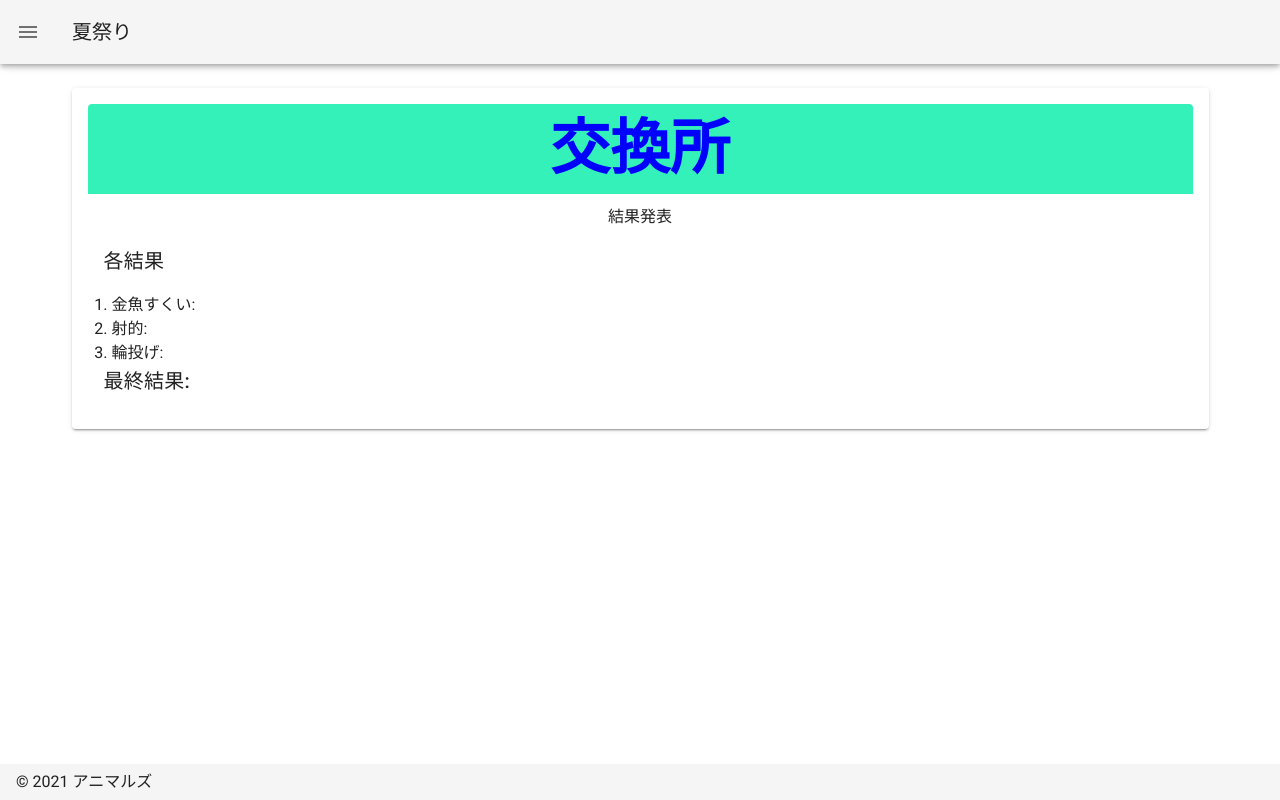
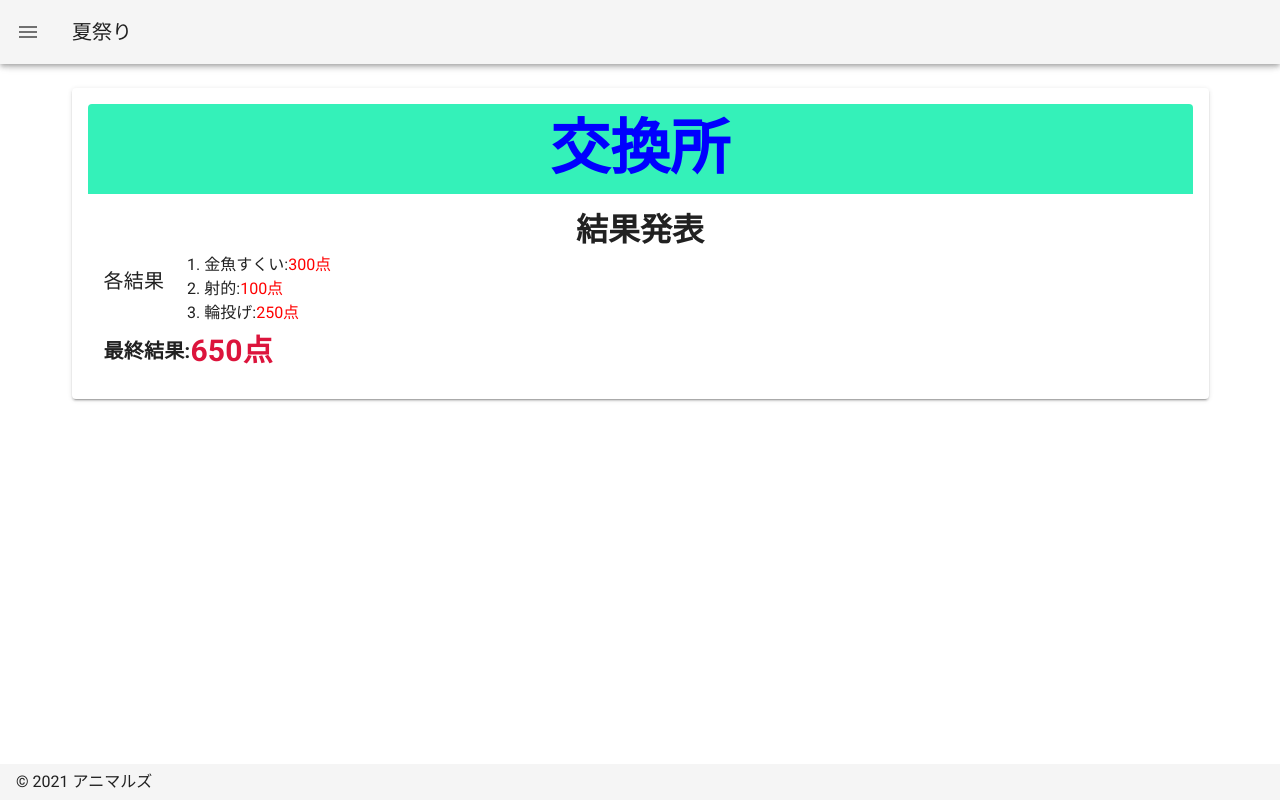
Before and after one commit to kumasan3618/natumaturi, a Nuxt app: page /koukan in a window 1280 px wide. Built offline with nearby package versions, Linux system fonts and the light colour scheme.

Commit message:
rewrite koukan

```diff
--- a/pages/koukan.vue
+++ b/pages/koukan.vue
@@ -3,15 +3,17 @@
     <v-card class="pa-4">
       <h1>交換所</h1>
       <div class="card_text">
-        <p>結果発表</p>
+        <h3>結果発表</h3>
       </div>
+      <div class="kakukekka">
       <v-card-title class="pt-0">各結果</v-card-title>
       <ol>
-      <li>金魚すくい:</li>
-      <li>射的:</li>
-      <li>輪投げ:</li>
-    </ol>
-      <v-card-title class="pt-0">最終結果:</v-card-title>
+        <li>金魚すくい:<span>300点</span></li>
+        <li>射的:<span>100点</span></li>
+        <li>輪投げ:<span>250点</span></li>
+      </ol>
+      </div>
+      <v-card-title class="pt-0"><h4>最終結果:<span>650点</span></h4></v-card-title>
     </v-card>
 
     <p id="kekka"></p>
@@ -19,6 +21,10 @@
 </template>
 
 <style>
+h3{
+  font-family:Cambria, Cochin, Georgia, Times, 'Times New Roman', serif;
+  font-size: 2rem;
+}
 h1 {
   font-size: 60px;
   color:blue;
@@ -34,4 +40,22 @@ h1 {
   align-items:center;
   padding-top:1% ;
 }
+.kakukekka{
+  display: flex;
+  justify-content:flex-start;
+  align-items:center;
+  padding-bottom: 10px;
+}
+ol li span{
+  color:red;
+}
+h4{
+  display: flex;
+  justify-content:center;
+  align-items:center;
+}
+h4 span{
+  font-size: 30px;
+  color:crimson
+}
 </style>
```
